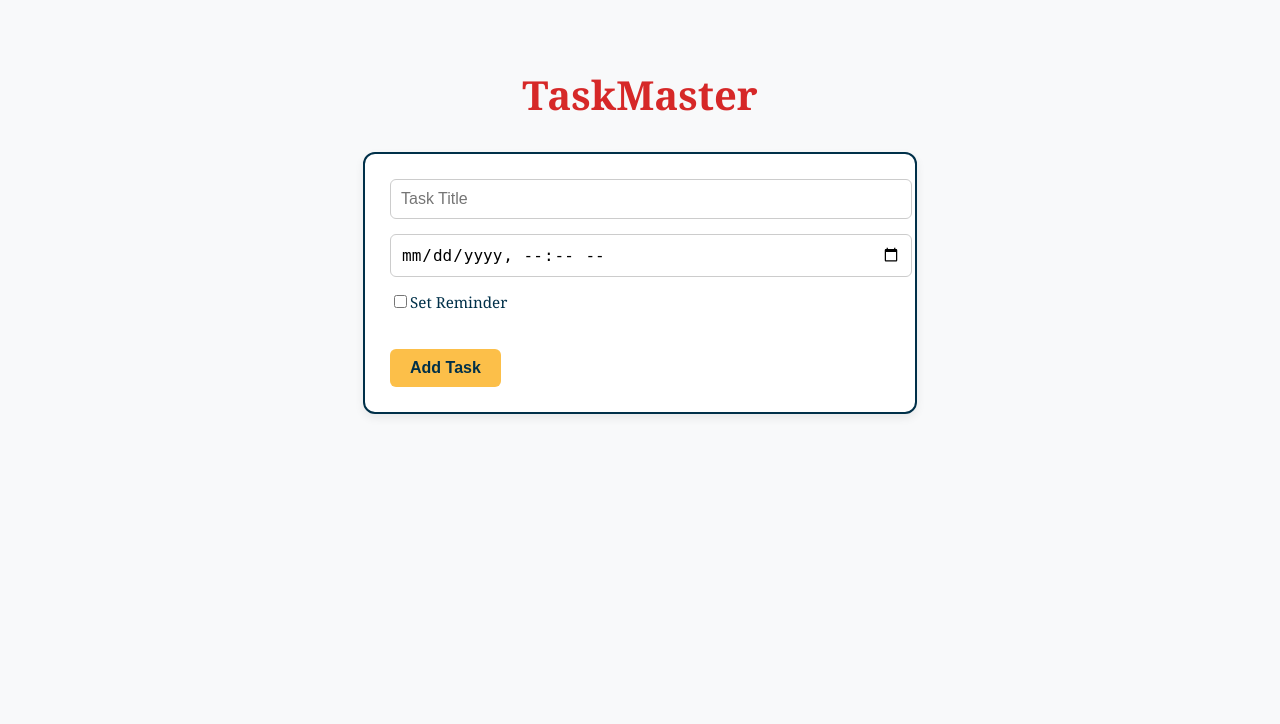
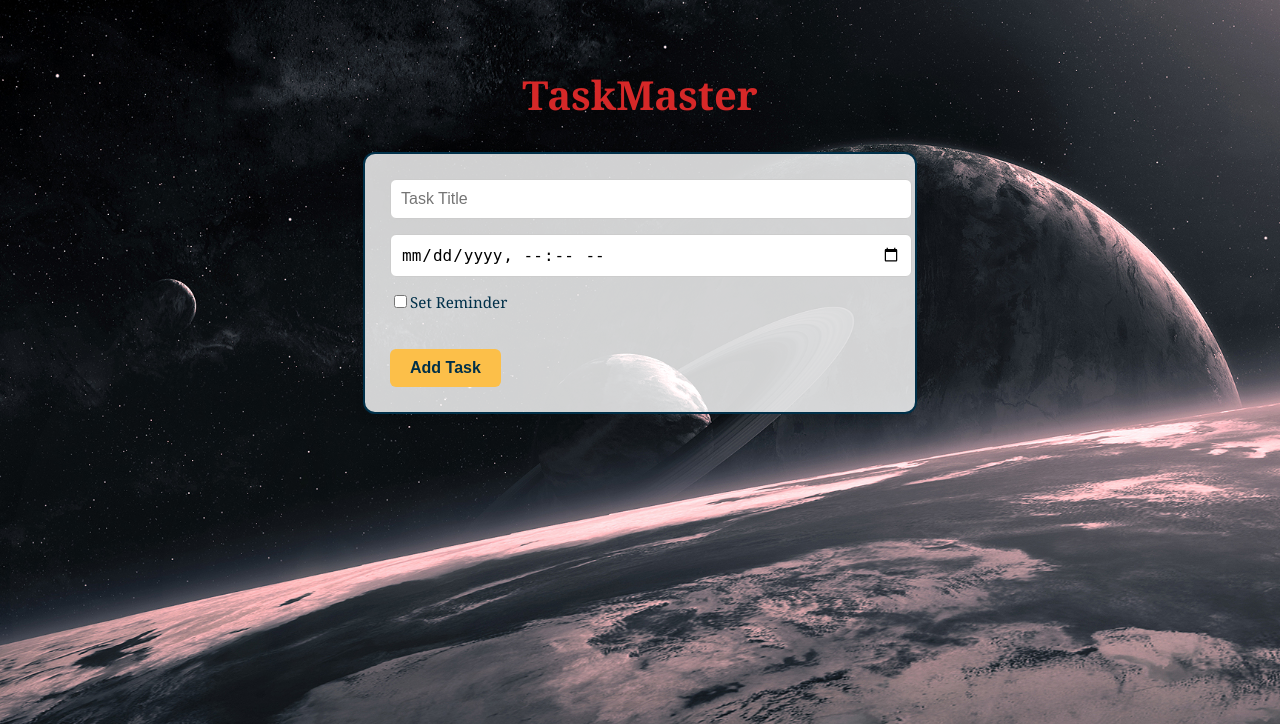
Before and after one commit to Ryoku-san/taskmaster, a Flask app: page / in a window 1280 px wide. Shown: the top 724 px of the page. Run offline with Flask 3, Linux system fonts and the light colour scheme.

Commit message:
style: added background image and improved layout

```diff
--- /dev/null
+++ b/static/images/desktop.ini
@@ -0,0 +1,2 @@
+[LocalizedFileNames]
+Space Picture 29.jpg=@Space Picture 29.jpg,0
--- a/static/style.css
+++ b/static/style.css
@@ -1,8 +1,12 @@
 /* Classic Font and Base Layout */
 body {
   font-family: 'Georgia', serif;
-  background-color: #f8f9fa;
-  color: #003049;
+  background-image: url("/static/images/background.jpg");
+  background-size: cover;
+  background-repeat: no-repeat;
+  background-position: center center;
+  background-attachment: fixed;
+  color: white;
   margin: 0;
   padding: 40px 20px;
 }
@@ -19,7 +23,7 @@ h1 {
 form {
   max-width: 500px;
   margin: auto;
-  background-color: #ffffff;
+  background-color: #ffffffd0; /* slight transparency */
   padding: 25px;
   border: 2px solid #003049;
   border-radius: 12px;
@@ -70,7 +74,7 @@ ul {
 }
 
 li {
-  background-color: #ffffff;
+  background-color: #ffffffd0; /* translucent white */
   padding: 15px;
   margin-bottom: 10px;
   border-left: 6px solid #d62828;
```
Also changed, not shown: static/images/background.jpg (added).
